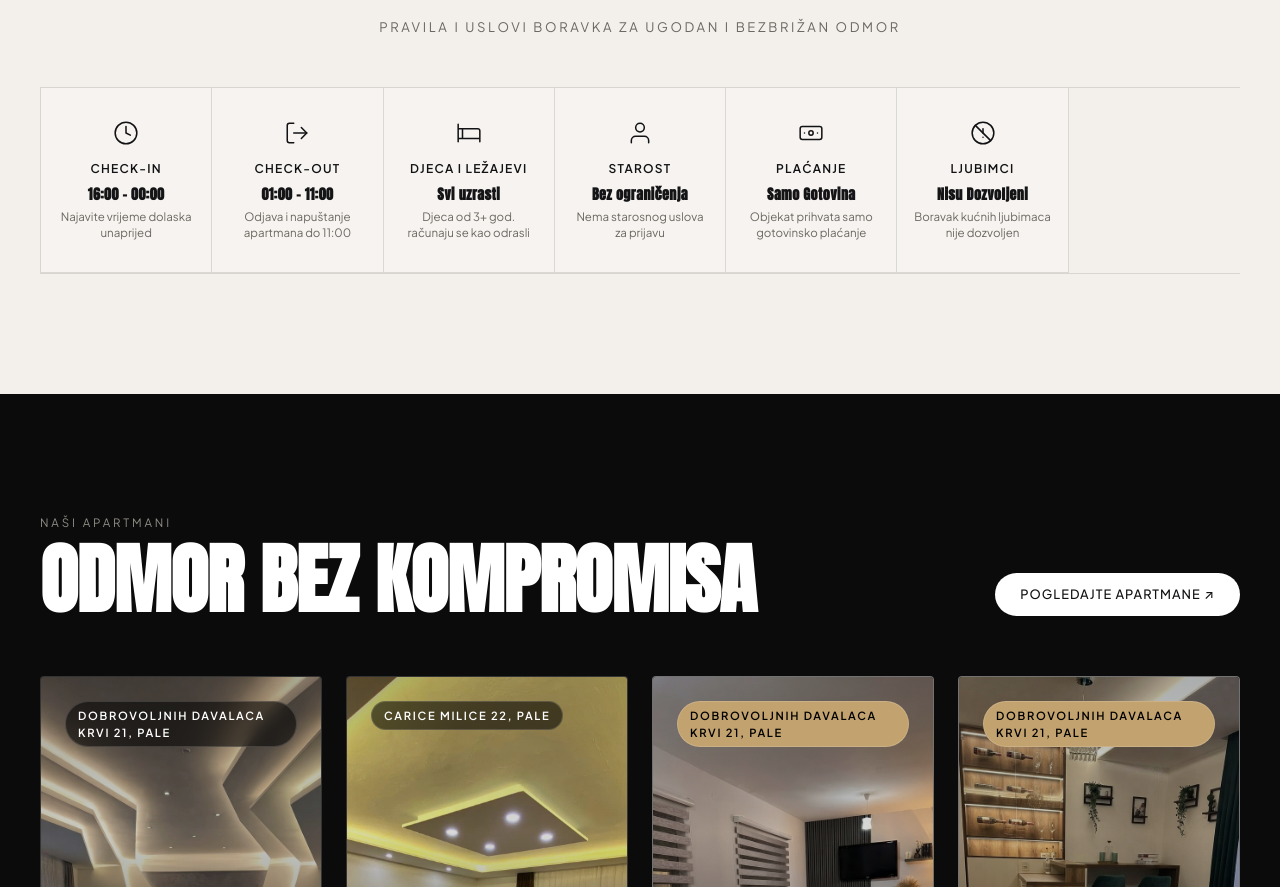
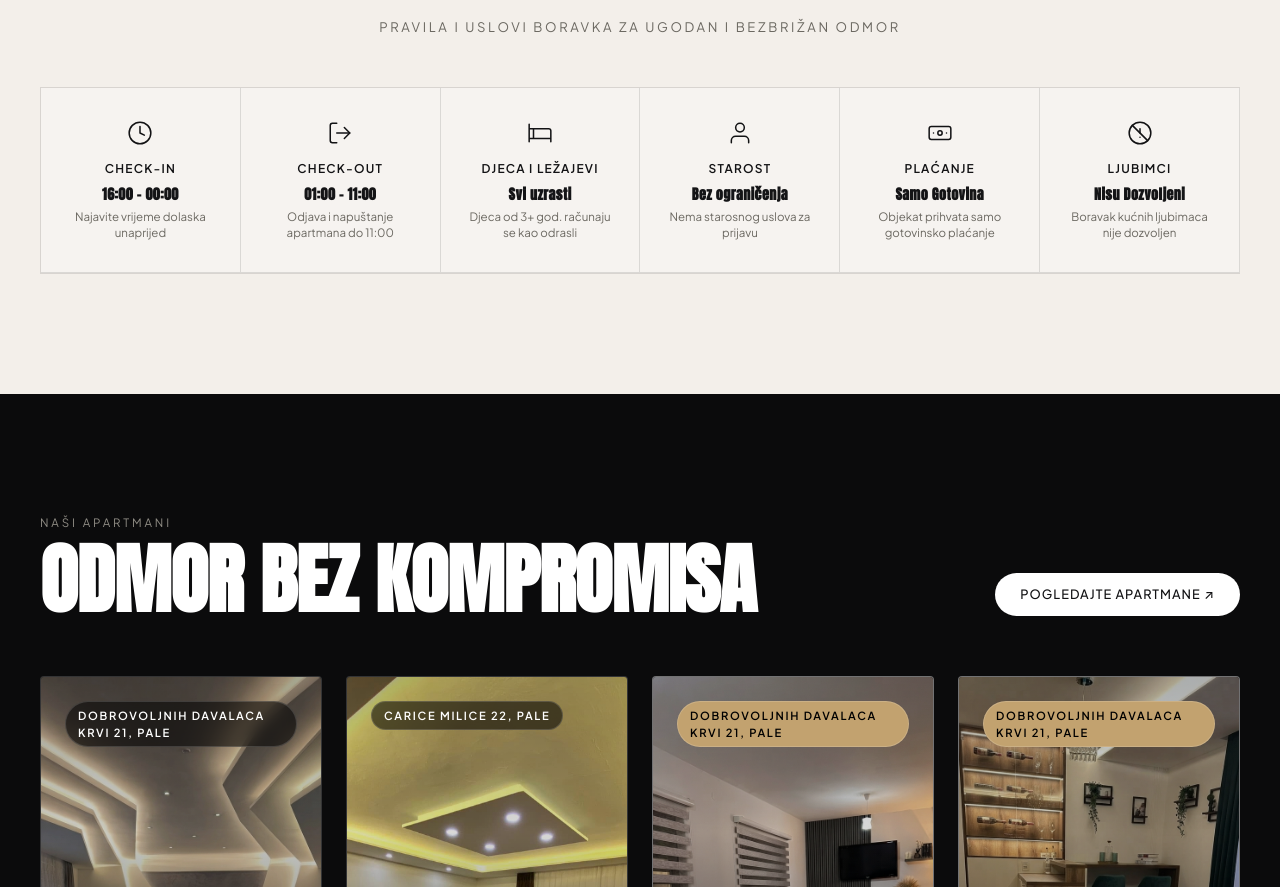
Before and after one commit to Gazda403/Elit-Lux-Apartmani, a website: page bs.html in a window 1280 px wide. Shown: the part 4638-5525 px from the top of the page. Drawn offline with nearby package versions, Linux system fonts and the light colour scheme; a web font is replaced by a local one.

Commit message:
fix: center house rules grid (7 cols to 6 to match 6 items)

```diff
--- a/bs.html
+++ b/bs.html
@@ -1568,7 +1568,7 @@
 
     .rules-hairline-grid {
       display: grid;
-      grid-template-columns: repeat(7, 1fr);
+      grid-template-columns: repeat(6, 1fr);
       border-top: 1px solid var(--border-light);
       border-bottom: 1px solid var(--border-light);
       border-left: 1px solid var(--border-light);
```
Also changed, not shown: en.html (+1 -1 lines), index.html (+1 -1 lines).
